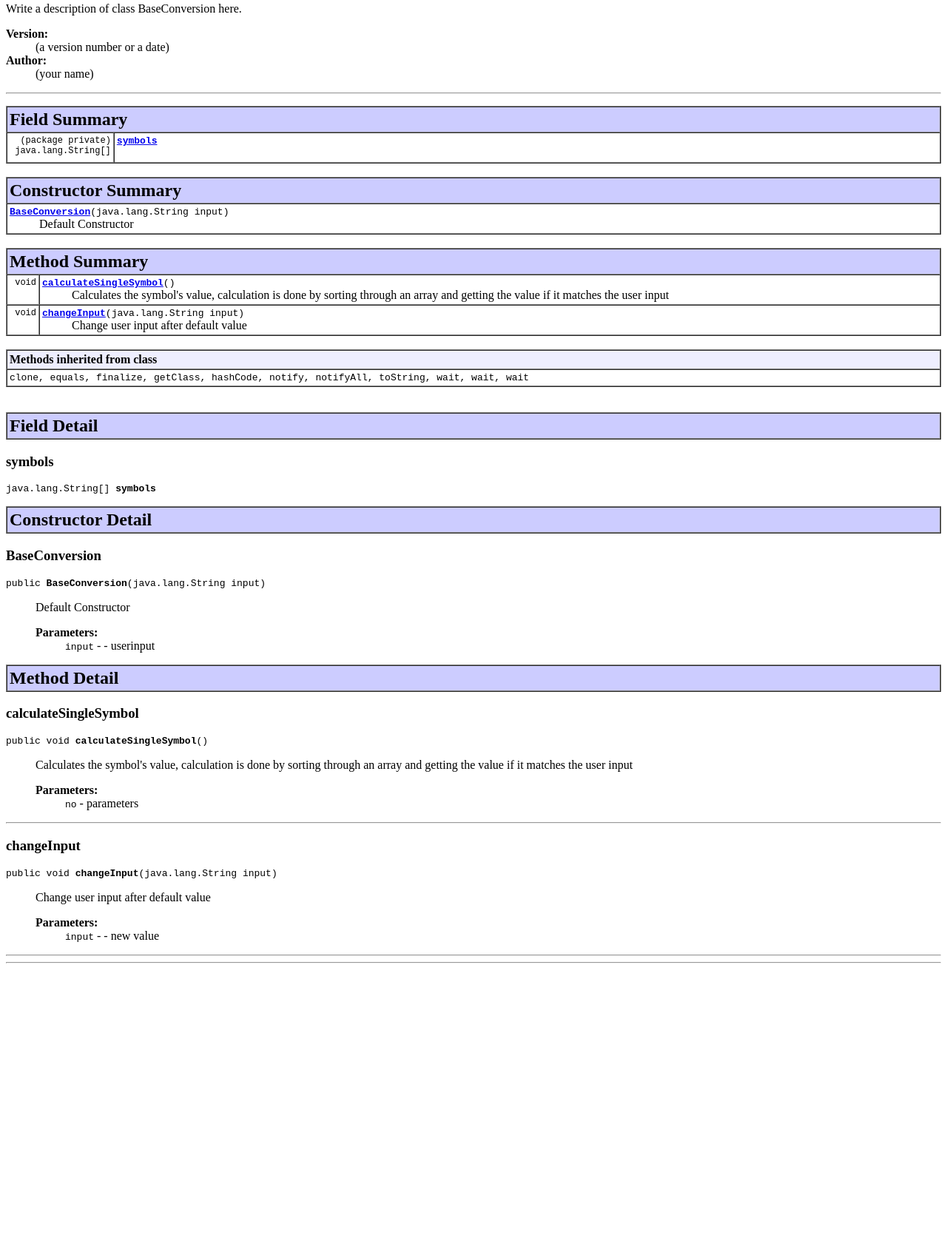
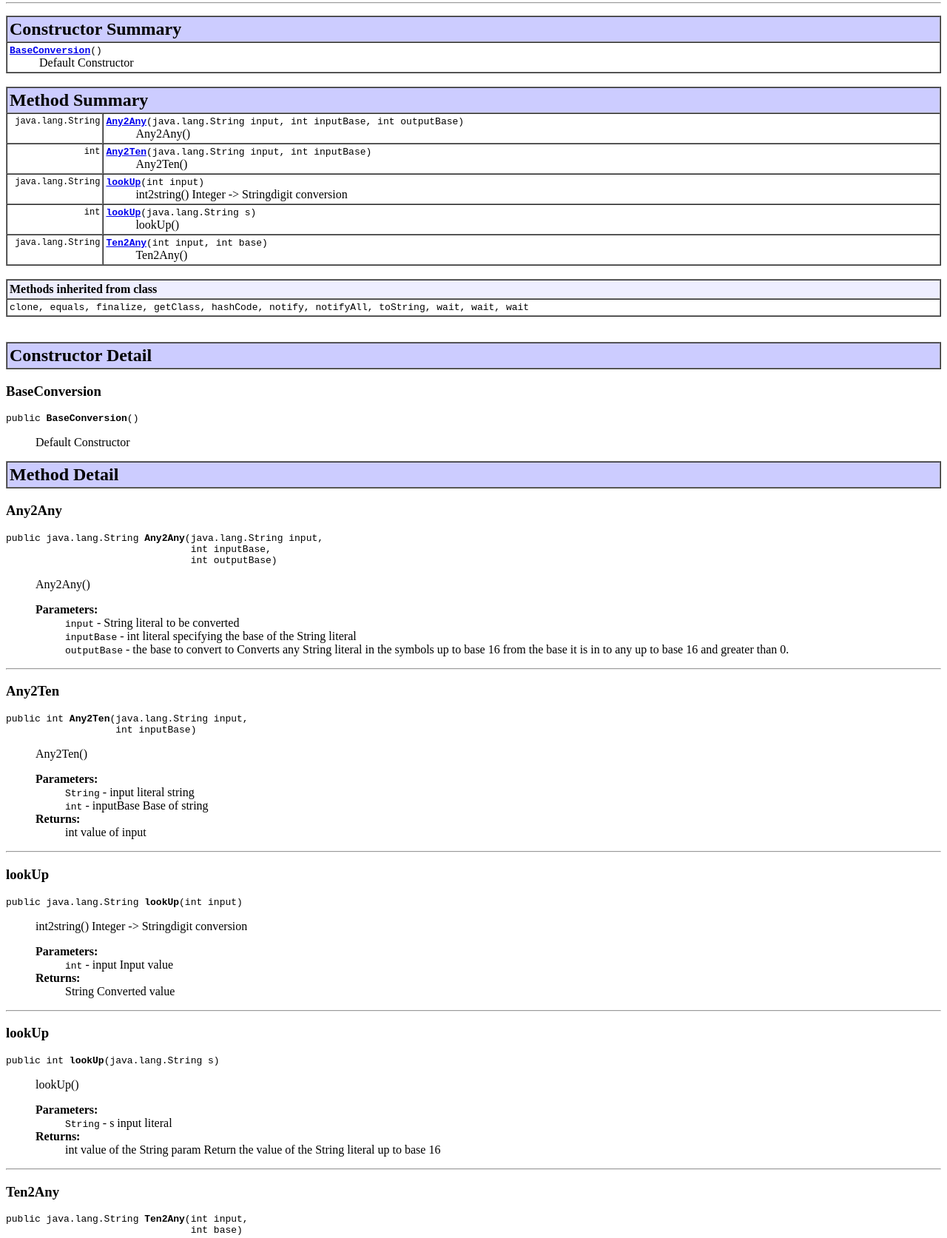
Before and after one commit to mcarlino24/BaseConversion, a plain HTML site: page doc/BaseConversion.html in a window 1280 px wide. Shown: the part 194-1867 px from the top of the page at 74% size. Before the commit the page ends 1504 px from the top, so only its background shows below. Drawn offline with Linux system fonts and the light colour scheme.

Commit message:
added any2any method/complete

```diff
--- a/doc/BaseConversion.html
+++ b/doc/BaseConversion.html
@@ -2,13 +2,13 @@
 <!--NewPage-->
 <HTML>
 <HEAD>
-<!-- Generated by javadoc (build 1.7.0_21) on Sun Oct 20 21:02:52 EDT 2013 -->
+<!-- Generated by javadoc (build 1.7.0_21) on Mon Nov 18 21:54:24 EST 2013 -->
 <META http-equiv="Content-Type" content="text/html; charset=UTF-8">
 <TITLE>
 BaseConversion
 </TITLE>
 
-<META NAME="date" CONTENT="2013-10-20">
+<META NAME="date" CONTENT="2013-11-18">
 
 <LINK REL ="stylesheet" TYPE="text/css" HREF="stylesheet.css" TITLE="Style">
 
@@ -42,37 +42,10 @@ java.lang.Object
 </PRE>
 
 <P>
-Write a description of class BaseConversion here.
-<P>
-
-<P>
-<DL>
-<DT><B>Version:</B></DT>
-  <DD>(a version number or a date)</DD>
-<DT><B>Author:</B></DT>
-  <DD>(your name)</DD>
-</DL>
 <HR>
 
 <P>
-<!-- =========== FIELD SUMMARY =========== -->
 
-<A NAME="field_summary"><!-- --></A>
-<TABLE BORDER="1" WIDTH="100%" CELLPADDING="3" CELLSPACING="0" SUMMARY="">
-<TR BGCOLOR="#CCCCFF" CLASS="TableHeadingColor">
-<TH ALIGN="left" COLSPAN="2"><FONT SIZE="+2">
-<B>Field Summary</B></FONT></TH>
-</TR>
-<TR BGCOLOR="white" CLASS="TableRowColor">
-<TD ALIGN="right" VALIGN="top" WIDTH="1%"><FONT SIZE="-1">
-<CODE>(package private) &nbsp;java.lang.String[]</CODE></FONT></TD>
-<TD><CODE><B><A HREF="BaseConversion.html#symbols">symbols</A></B></CODE>
-
-<BR>
-&nbsp;&nbsp;&nbsp;&nbsp;&nbsp;&nbsp;&nbsp;&nbsp;&nbsp;&nbsp;&nbsp;</TD>
-</TR>
-</TABLE>
-&nbsp;
 <!-- ======== CONSTRUCTOR SUMMARY ======== -->
 
 <A NAME="constructor_summary"><!-- --></A>
@@ -82,7 +55,7 @@ Write a description of class BaseConversion here.
 <B>Constructor Summary</B></FONT></TH>
 </TR>
 <TR BGCOLOR="white" CLASS="TableRowColor">
-<TD><CODE><B><A HREF="BaseConversion.html#BaseConversion(java.lang.String)">BaseConversion</A></B>(java.lang.String&nbsp;input)</CODE>
+<TD><CODE><B><A HREF="BaseConversion.html#BaseConversion()">BaseConversion</A></B>()</CODE>
 
 <BR>
 &nbsp;&nbsp;&nbsp;&nbsp;&nbsp;&nbsp;&nbsp;&nbsp;&nbsp;&nbsp;Default Constructor</TD>
@@ -99,22 +72,48 @@ Write a description of class BaseConversion here.
 </TR>
 <TR BGCOLOR="white" CLASS="TableRowColor">
 <TD ALIGN="right" VALIGN="top" WIDTH="1%"><FONT SIZE="-1">
-<CODE>&nbsp;void</CODE></FONT></TD>
-<TD><CODE><B><A HREF="BaseConversion.html#calculateSingleSymbol()">calculateSingleSymbol</A></B>()</CODE>
+<CODE>&nbsp;java.lang.String</CODE></FONT></TD>
+<TD><CODE><B><A HREF="BaseConversion.html#Any2Any(java.lang.String, int, int)">Any2Any</A></B>(java.lang.String&nbsp;input,
+        int&nbsp;inputBase,
+        int&nbsp;outputBase)</CODE>
 
 <BR>
-&nbsp;&nbsp;&nbsp;&nbsp;&nbsp;&nbsp;&nbsp;&nbsp;&nbsp;&nbsp;Calculates the symbol's value,
-
- calculation is done by sorting through an array and getting the value if it matches
- the user input</TD>
+&nbsp;&nbsp;&nbsp;&nbsp;&nbsp;&nbsp;&nbsp;&nbsp;&nbsp;&nbsp;Any2Any()</TD>
 </TR>
 <TR BGCOLOR="white" CLASS="TableRowColor">
 <TD ALIGN="right" VALIGN="top" WIDTH="1%"><FONT SIZE="-1">
-<CODE>&nbsp;void</CODE></FONT></TD>
-<TD><CODE><B><A HREF="BaseConversion.html#changeInput(java.lang.String)">changeInput</A></B>(java.lang.String&nbsp;input)</CODE>
+<CODE>&nbsp;int</CODE></FONT></TD>
+<TD><CODE><B><A HREF="BaseConversion.html#Any2Ten(java.lang.String, int)">Any2Ten</A></B>(java.lang.String&nbsp;input,
+        int&nbsp;inputBase)</CODE>
 
 <BR>
-&nbsp;&nbsp;&nbsp;&nbsp;&nbsp;&nbsp;&nbsp;&nbsp;&nbsp;&nbsp;Change user input after default value</TD>
+&nbsp;&nbsp;&nbsp;&nbsp;&nbsp;&nbsp;&nbsp;&nbsp;&nbsp;&nbsp;Any2Ten()</TD>
+</TR>
+<TR BGCOLOR="white" CLASS="TableRowColor">
+<TD ALIGN="right" VALIGN="top" WIDTH="1%"><FONT SIZE="-1">
+<CODE>&nbsp;java.lang.String</CODE></FONT></TD>
+<TD><CODE><B><A HREF="BaseConversion.html#lookUp(int)">lookUp</A></B>(int&nbsp;input)</CODE>
+
+<BR>
+&nbsp;&nbsp;&nbsp;&nbsp;&nbsp;&nbsp;&nbsp;&nbsp;&nbsp;&nbsp;int2string()
+ Integer -> Stringdigit conversion</TD>
+</TR>
+<TR BGCOLOR="white" CLASS="TableRowColor">
+<TD ALIGN="right" VALIGN="top" WIDTH="1%"><FONT SIZE="-1">
+<CODE>&nbsp;int</CODE></FONT></TD>
+<TD><CODE><B><A HREF="BaseConversion.html#lookUp(java.lang.String)">lookUp</A></B>(java.lang.String&nbsp;s)</CODE>
+
+<BR>
+&nbsp;&nbsp;&nbsp;&nbsp;&nbsp;&nbsp;&nbsp;&nbsp;&nbsp;&nbsp;lookUp()</TD>
+</TR>
+<TR BGCOLOR="white" CLASS="TableRowColor">
+<TD ALIGN="right" VALIGN="top" WIDTH="1%"><FONT SIZE="-1">
+<CODE>&nbsp;java.lang.String</CODE></FONT></TD>
+<TD><CODE><B><A HREF="BaseConversion.html#Ten2Any(int, int)">Ten2Any</A></B>(int&nbsp;input,
+        int&nbsp;base)</CODE>
+
+<BR>
+&nbsp;&nbsp;&nbsp;&nbsp;&nbsp;&nbsp;&nbsp;&nbsp;&nbsp;&nbsp;Ten2Any()</TD>
 </TR>
 </TABLE>
 &nbsp;<A NAME="methods_inherited_from_class_java.lang.Object"><!-- --></A>
@@ -129,25 +128,6 @@ Write a description of class BaseConversion here.
 &nbsp;
 <P>
 
-<!-- ============ FIELD DETAIL =========== -->
-
-<A NAME="field_detail"><!-- --></A>
-<TABLE BORDER="1" WIDTH="100%" CELLPADDING="3" CELLSPACING="0" SUMMARY="">
-<TR BGCOLOR="#CCCCFF" CLASS="TableHeadingColor">
-<TH ALIGN="left" COLSPAN="1"><FONT SIZE="+2">
-<B>Field Detail</B></FONT></TH>
-</TR>
-</TABLE>
-
-<A NAME="symbols"><!-- --></A><H3>
-symbols</H3>
-<PRE>
-java.lang.String[] <B>symbols</B></PRE>
-<DL>
-<DL>
-</DL>
-</DL>
-
 <!-- ========= CONSTRUCTOR DETAIL ======== -->
 
 <A NAME="constructor_detail"><!-- --></A>
@@ -158,15 +138,13 @@ java.lang.String[] <B>symbols</B></PRE>
 </TR>
 </TABLE>
 
-<A NAME="BaseConversion(java.lang.String)"><!-- --></A><H3>
+<A NAME="BaseConversion()"><!-- --></A><H3>
 BaseConversion</H3>
 <PRE>
-public <B>BaseConversion</B>(java.lang.String&nbsp;input)</PRE>
+public <B>BaseConversion</B>()</PRE>
 <DL>
 <DD>Default Constructor
 <P>
-<DL>
-<DT><B>Parameters:</B><DD><CODE>input</CODE> - -  userinput</DL>
 </DL>
 
 <!-- ============ METHOD DETAIL ========== -->
@@ -179,31 +157,80 @@ public <B>BaseConversion</B>(java.lang.String&nbsp;input)</PRE>
 </TR>
 </TABLE>
 
-<A NAME="calculateSingleSymbol()"><!-- --></A><H3>
-calculateSingleSymbol</H3>
+<A NAME="Any2Any(java.lang.String, int, int)"><!-- --></A><H3>
+Any2Any</H3>
 <PRE>
-public void <B>calculateSingleSymbol</B>()</PRE>
+public java.lang.String <B>Any2Any</B>(java.lang.String&nbsp;input,
+                                int&nbsp;inputBase,
+                                int&nbsp;outputBase)</PRE>
 <DL>
-<DD>Calculates the symbol's value,
-
- calculation is done by sorting through an array and getting the value if it matches
- the user input
+<DD>Any2Any()
 <P>
 <DD><DL>
-<DT><B>Parameters:</B><DD><CODE>no</CODE> - parameters</DL>
+<DT><B>Parameters:</B><DD><CODE>input</CODE> - String literal to be converted<DD><CODE>inputBase</CODE> - int literal specifying the base of the String literal<DD><CODE>outputBase</CODE> - the base to convert to
+
+ Converts any String literal in the symbols up to base 16 from the base it is in to any up to base 16 and greater than 0.</DL>
 </DD>
 </DL>
 <HR>
 
-<A NAME="changeInput(java.lang.String)"><!-- --></A><H3>
-changeInput</H3>
+<A NAME="Any2Ten(java.lang.String, int)"><!-- --></A><H3>
+Any2Ten</H3>
 <PRE>
-public void <B>changeInput</B>(java.lang.String&nbsp;input)</PRE>
+public int <B>Any2Ten</B>(java.lang.String&nbsp;input,
+                   int&nbsp;inputBase)</PRE>
 <DL>
-<DD>Change user input after default value
+<DD>Any2Ten()
 <P>
 <DD><DL>
-<DT><B>Parameters:</B><DD><CODE>input</CODE> - - new value</DL>
+<DT><B>Parameters:</B><DD><CODE>String</CODE> - input    literal string<DD><CODE>int</CODE> - inputBase  Base of string
+<DT><B>Returns:</B><DD>int      value of input</DL>
+</DD>
+</DL>
+<HR>
+
+<A NAME="lookUp(int)"><!-- --></A><H3>
+lookUp</H3>
+<PRE>
+public java.lang.String <B>lookUp</B>(int&nbsp;input)</PRE>
+<DL>
+<DD>int2string()
+ Integer -> Stringdigit conversion
+<P>
+<DD><DL>
+<DT><B>Parameters:</B><DD><CODE>int</CODE> - input   Input value
+<DT><B>Returns:</B><DD>String        Converted value</DL>
+</DD>
+</DL>
+<HR>
+
+<A NAME="lookUp(java.lang.String)"><!-- --></A><H3>
+lookUp</H3>
+<PRE>
+public int <B>lookUp</B>(java.lang.String&nbsp;s)</PRE>
+<DL>
+<DD>lookUp()
+<P>
+<DD><DL>
+<DT><B>Parameters:</B><DD><CODE>String</CODE> - s      input literal
+<DT><B>Returns:</B><DD>int         value of the String param
+
+ Return the value of the String literal up to base 16</DL>
+</DD>
+</DL>
+<HR>
+
+<A NAME="Ten2Any(int, int)"><!-- --></A><H3>
+Ten2Any</H3>
+<PRE>
+public java.lang.String <B>Ten2Any</B>(int&nbsp;input,
+                                int&nbsp;base)</PRE>
+<DL>
+<DD>Ten2Any()
+<P>
+<DD><DL>
+<DT><B>Parameters:</B><DD><CODE>int</CODE> - input     value to convert<DD><CODE>int</CODE> - base      base to convert to
+<DT><B>Returns:</B><DD>String            value of int in the base</DL>
 </DD>
 </DL>
 <!-- ========= END OF CLASS DATA ========= -->
```
Also changed, not shown: doc/allclasses-frame.html (+2 -2 lines), doc/allclasses-noframe.html (+2 -2 lines), doc/constant-values.html (+2 -2 lines), doc/index.html (+1 -1 lines), doc/package-frame.html (+2 -2 lines), doc/package-summary.html (+3 -3 lines), 1 other file.
